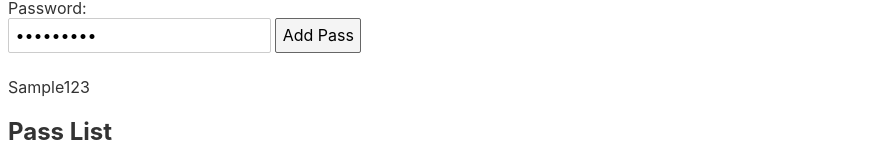
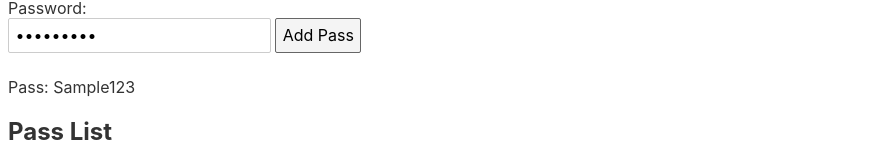
Before and after one commit to W3AI/max-svelte-loops, a Svelte app: page / in a window 1280 px wide. Both pictures are taken after typing "Sample123" into the empty fields and a click on the button "Add Pass". Shown: the part 274-441 px from the top of the page, without its empty margins (0-879 px from the left). Built offline with nearby package versions, Linux system fonts and the light colour scheme.

Commit message:
used {:else if} and {:else}

```diff
--- a/src/App.svelte
+++ b/src/App.svelte
@@ -45,12 +45,10 @@ function removePass(index) {
 
 {#if passState === 'Too short'}
     <p>Too short</p>
-{/if}
-{#if passState === 'ok'}
-    <p>{pass}</p>
-{/if}
-{#if passState === 'Too long'}
+{:else if passState === 'Too long'}
     <p>Too long</p>
+{:else}
+    <p>Pass: {pass}</p>
 {/if}
 
 <h2>Pass List</h2>
```
